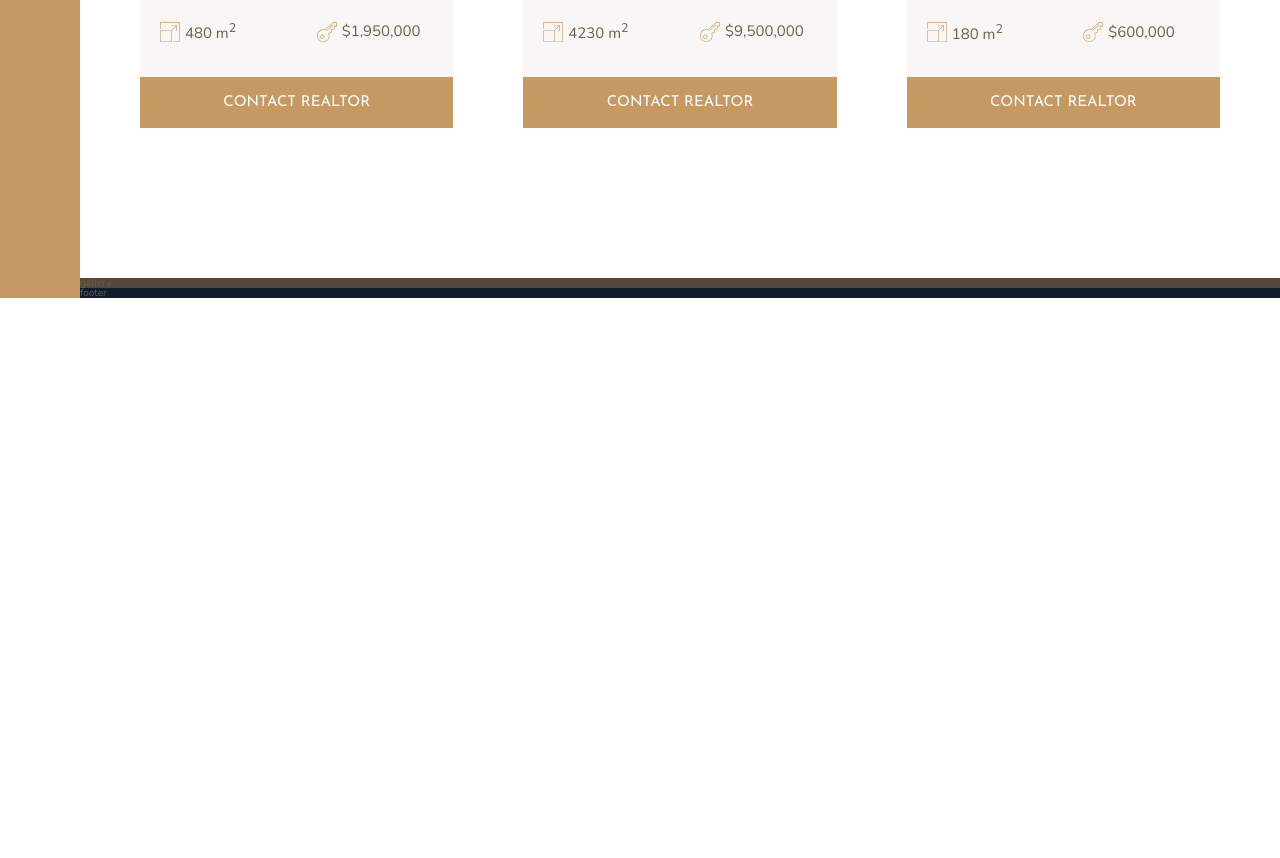
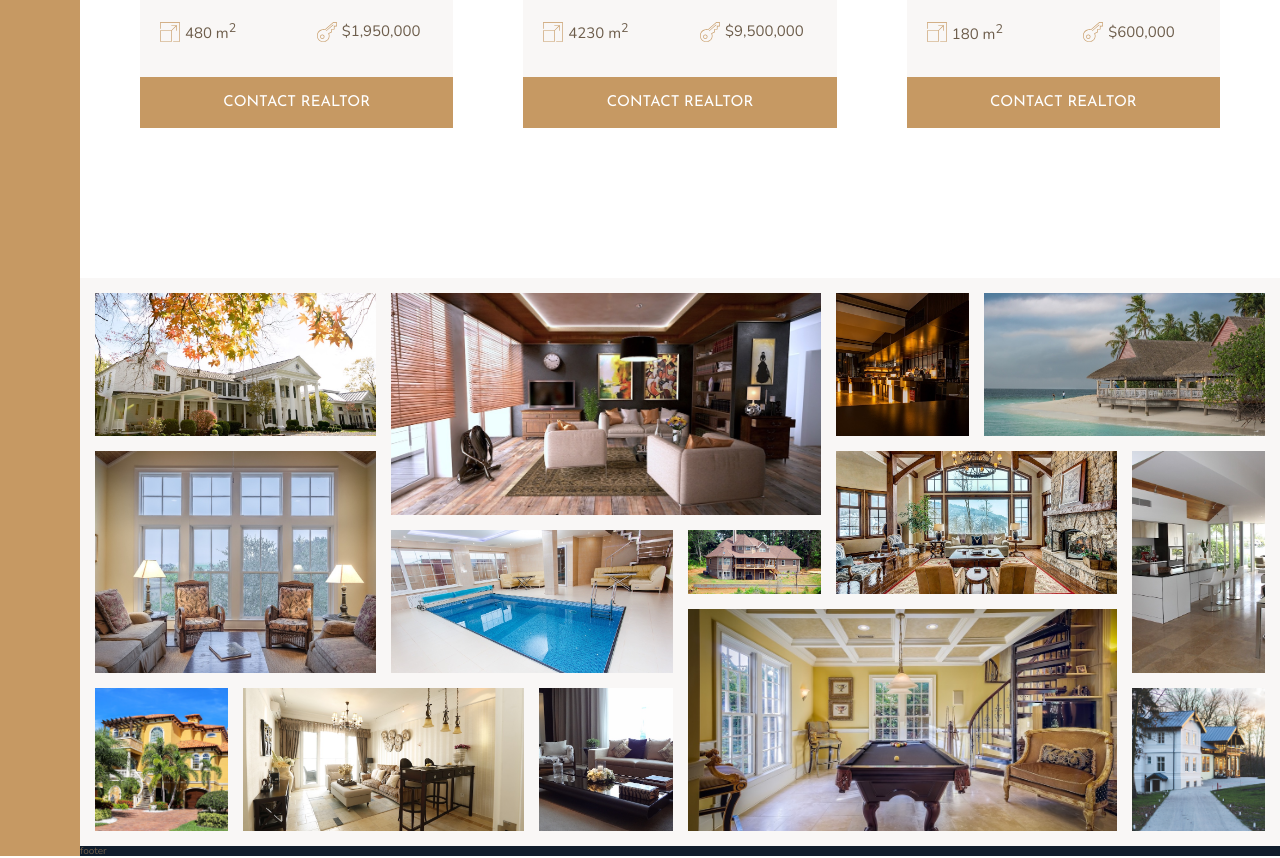
Before and after one commit to guillermoriv/nexter-project, a website: page index.html in a window 1280 px wide. Shown: the part 2668-3526 px from the top of the page. Before the commit the page ends 2968 px from the top, so only its background shows below. Drawn offline with nearby package versions, Linux system fonts and the light colour scheme.

Commit message:
Adding the gallery component to the grid

```diff
--- a/index.html
+++ b/index.html
@@ -285,7 +285,34 @@
             </div>
         </div>
         <section class="gallery">
-            gallery
+            <figure class="gallery__item gallery__item--1"><img src="img/gal-1.jpeg" alt="Gallery Image 1"
+                                                                class="gallery__img"></figure>
+            <figure class="gallery__item gallery__item--2"><img src="img/gal-2.jpeg" alt="Gallery Image 2"
+                                                                class="gallery__img"></figure>
+            <figure class="gallery__item gallery__item--3"><img src="img/gal-3.jpeg" alt="Gallery Image 3"
+                                                                class="gallery__img"></figure>
+            <figure class="gallery__item gallery__item--4"><img src="img/gal-4.jpeg" alt="Gallery Image 4"
+                                                                class="gallery__img"></figure>
+            <figure class="gallery__item gallery__item--5"><img src="img/gal-5.jpeg" alt="Gallery Image 5"
+                                                                class="gallery__img"></figure>
+            <figure class="gallery__item gallery__item--6"><img src="img/gal-6.jpeg" alt="Gallery Image 6"
+                                                                class="gallery__img"></figure>
+            <figure class="gallery__item gallery__item--7"><img src="img/gal-7.jpeg" alt="Gallery Image 7"
+                                                                class="gallery__img"></figure>
+            <figure class="gallery__item gallery__item--8"><img src="img/gal-8.jpeg" alt="Gallery Image 8"
+                                                                class="gallery__img"></figure>
+            <figure class="gallery__item gallery__item--9"><img src="img/gal-9.jpeg" alt="Gallery Image 9"
+                                                                class="gallery__img"></figure>
+            <figure class="gallery__item gallery__item--10"><img src="img/gal-10.jpeg" alt="Gallery Image 10"
+                                                                 class="gallery__img"></figure>
+            <figure class="gallery__item gallery__item--11"><img src="img/gal-11.jpeg" alt="Gallery Image 11"
+                                                                 class="gallery__img"></figure>
+            <figure class="gallery__item gallery__item--12"><img src="img/gal-12.jpeg" alt="Gallery Image 12"
+                                                                 class="gallery__img"></figure>
+            <figure class="gallery__item gallery__item--13"><img src="img/gal-13.jpeg" alt="Gallery Image 13"
+                                                                 class="gallery__img"></figure>
+            <figure class="gallery__item gallery__item--14"><img src="img/gal-14.jpeg" alt="Gallery Image 14"
+                                                                 class="gallery__img"></figure>
         </section>
         <footer class="footer">
             footer
--- a/sass/_gallery.scss
+++ b/sass/_gallery.scss
@@ -1,4 +1,88 @@
 .gallery {
-  background-color: $color-grey-dark-1;
+  background-color: $color-grey-light-1;
   grid-column: full-start / full-end;
+  display: grid;
+  grid-template-columns: repeat(8, 1fr);
+  grid-template-rows: repeat(7, 5vw);
+  grid-gap: 1.5rem;
+  padding: 1.5rem;
+
+  &__item {
+    &--1 {
+      grid-row: 1 / span 2;
+      grid-column: 1 / span 2;
+    }
+
+    &--2 {
+      grid-row: 1 / span 3;
+      grid-column: 3 / span 3;
+    }
+
+    &--3 {
+      grid-row: 1 / span 2;
+      grid-column: 6 / 7;
+    }
+
+    &--4 {
+      grid-row: 1 / span 2;
+      grid-column: 7 / -1;
+    }
+
+    &--5 {
+      grid-row: 3 / span 3;
+      grid-column: 1 / span 2;
+    }
+
+    &--6 {
+      grid-row: 4 / span 2;
+      grid-column: 3 / span 2;
+    }
+
+    &--7 {
+      grid-row: 4 / 5;
+      grid-column: 5 / 6;
+    }
+
+    &--8 {
+      grid-row: 3 / span 2;
+      grid-column: 6 / span 2;
+    }
+
+    &--9 {
+      grid-row: 3 / span 3;
+      grid-column: 8 / -1;
+    }
+
+    &--10 {
+      grid-row: 6 / span 2;
+      grid-column: 1 / 2;
+    }
+
+    &--11 {
+      grid-row: 6 / span 2;
+      grid-column: 2 / span 2;
+    }
+
+    &--12 {
+      grid-row: 6 / span 2;
+      grid-column: 4 / 5;
+    }
+
+    &--13 {
+      grid-row: 5 / span 3;
+      grid-column: 5 / span 3;
+    }
+
+    &--14 {
+      grid-row: 6 / span 2;
+      grid-column: 8 / -1;
+    }
+  }
+
+  &__img {
+    width: 100%;
+    height: 100%;
+    object-fit: cover;
+    display: block;
+  }
 }
```
Also changed, not shown: css/style.css.
